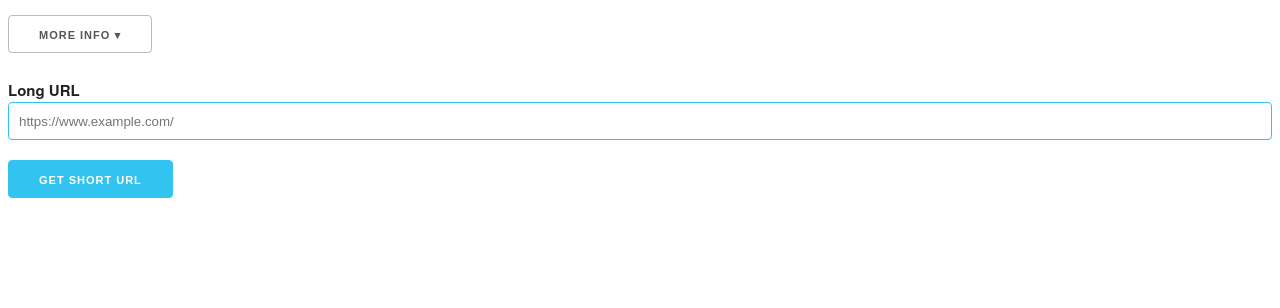
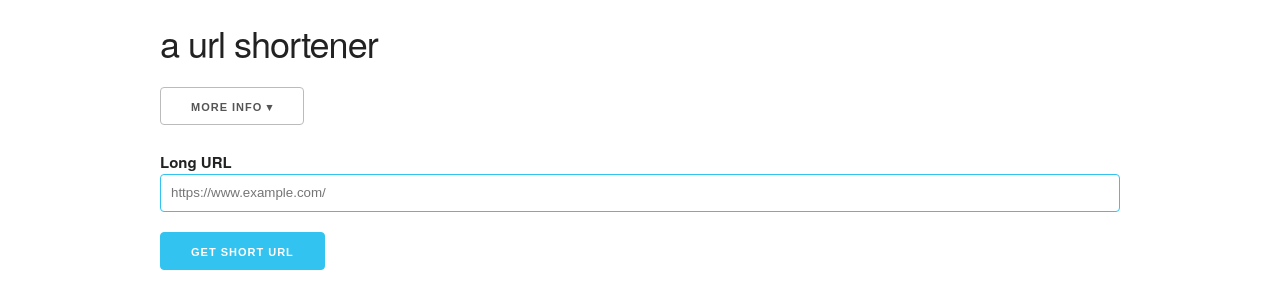
Before and after one commit to tortxof/micurl, a React (Create React App) app in the folder client/: page / in a window 1280 px wide. Shown: the top 308 px of the page. Built offline with nearby package versions, Linux system fonts and the light colour scheme.

Commit message:
Add .container and headings to App

```diff
--- a/client/src/App.js
+++ b/client/src/App.js
@@ -5,9 +5,13 @@ import UrlContainer from './UrlContainer';
 class App extends Component {
   render() {
     return (
-      <div className="App">
-        <AboutContainer />
-        <UrlContainer />
+      <div className="container">
+        <h1>{process.env.REACT_APP_NAME}</h1>
+        <h3>a url shortener</h3>
+        <div className="App">
+          <AboutContainer />
+          <UrlContainer />
+        </div>
       </div>
     );
   }
```
